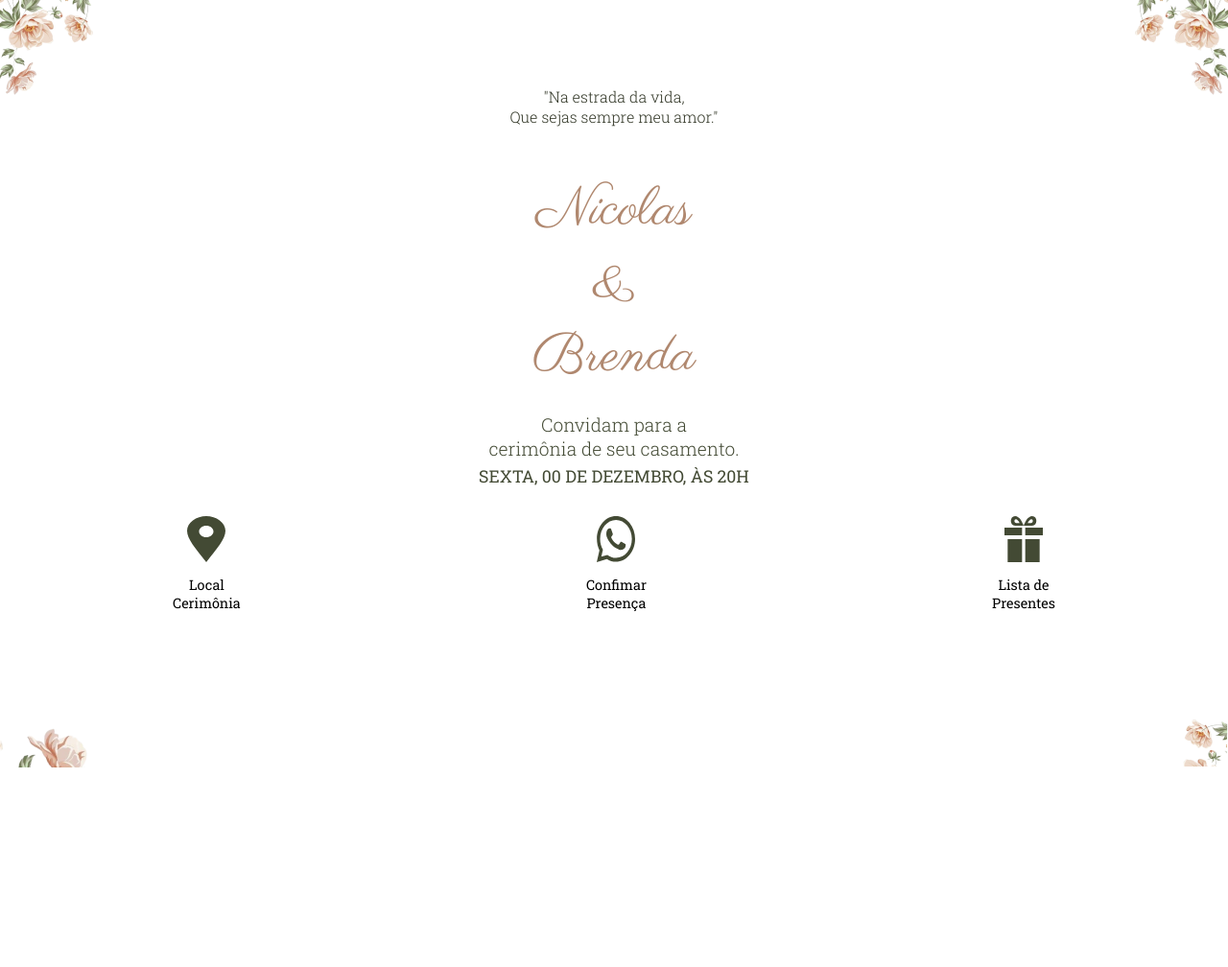
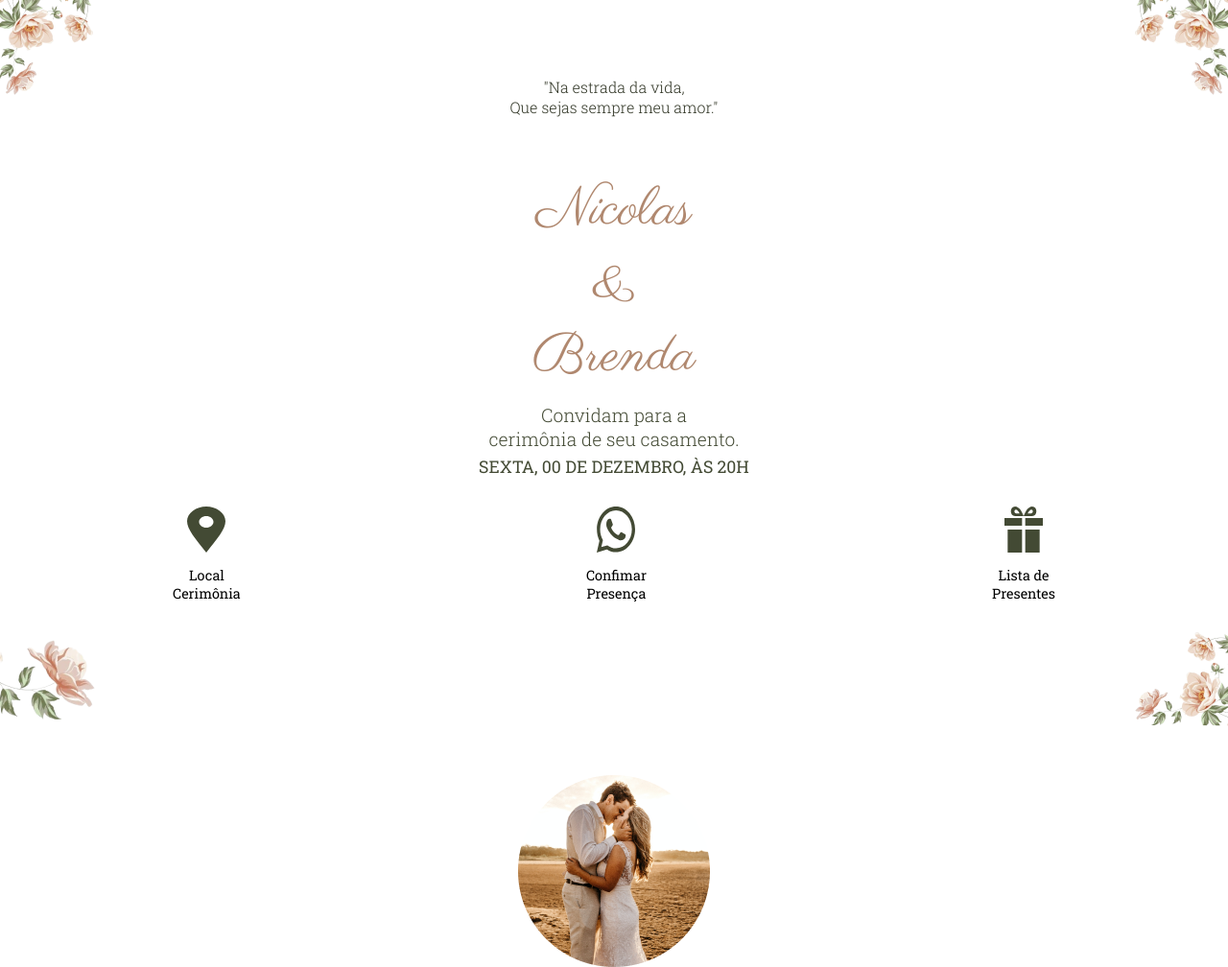
Before and after one commit to NicolasBuen0/convite, a plain HTML site: page index.html in a window 1280 px wide. Shown: the whole page at 96% size. Before the commit the page ends 800 px from the top, so only its background shows below. Drawn offline with Linux system fonts and the light colour scheme.

Commit message:
atualizacoes

```diff
--- a/css/conteudo.css
+++ b/css/conteudo.css
@@ -0,0 +1,29 @@
+.conteudo::after{
+    content: "";
+    display: block;
+    width: 100px;
+    height: 98px;
+    top: 0;
+    left: 0;
+    background-image: url("../img/conteudo-flores-e.png");
+    position: absolute;
+}
+
+.conteudo::before{
+    content: "";
+    display: block;
+    width: 98px;
+    height: 100px;
+    top: 0;
+    right: 0;
+    background-image: url("../img/conteudo-flores-d.png");
+    position: absolute;
+}
+
+.conteudo {
+    position: relative;
+    padding-top: 150px;
+    display: flex;
+    align-items: center;
+    justify-content: center;
+}
--- a/css/home.css
+++ b/css/home.css
@@ -1,6 +1,7 @@
 .home{
     /* padding-top: 105px; */
-    padding-top: 90px;
+    padding-top: 80px;
+
 }
 
 .home::after{
@@ -36,35 +37,16 @@
 }
 
 .nomes{
-    padding-top: 50px;
+    padding-top:60px;
     color: #B0886F;
 }
+.informacoes{
+    position: relative;
 
-.informacoes::after{
-    content: "";
-    display: block;
-    width: 100px;
-    height: 50px;
-    bottom: 0;
-    background-image: url("../img/home-flores-e-b.png");
-    position: absolute;
 }
 
-.informacoes::before{
-    content: "";
-    display: block;
-    width: 51px;
-    height: 51px;
-    right: 0;
-    bottom: 0;
-    background-image: url("../img/home-flores-d-b.png");
-    position: absolute;
-}
-
-
-
 .horario{
-    padding-top: 20px;
+    padding-top: 10px;
     color: #434A34;
 }
 
@@ -78,6 +60,7 @@
 
 .links{
     padding-top: 30px;
+    padding-bottom: 30px;
     display: flex;
     align-items: center;
     justify-content: space-around;
--- a/index.html
+++ b/index.html
@@ -11,8 +11,7 @@
     <title>Nicolas & Brenda</title>
 </head>
 <body>
-<div class="home dec">
-
+<div class="home">
     <p class="frase font-1-300">"Na estrada da vida,<br>
         Que sejas sempre meu amor."
     </so>
@@ -48,5 +47,8 @@
         </div>
     </div>
 </div>
+<div class="conteudo">
+    <img src="img/foto.png">
+</div>
 </body>
 </html>
```
Also changed, not shown: css/style.css (line endings or trailing spaces), img/conteudo-flores-d.png (added), img/conteudo-flores-e.png (added), img/foto.png (added).
